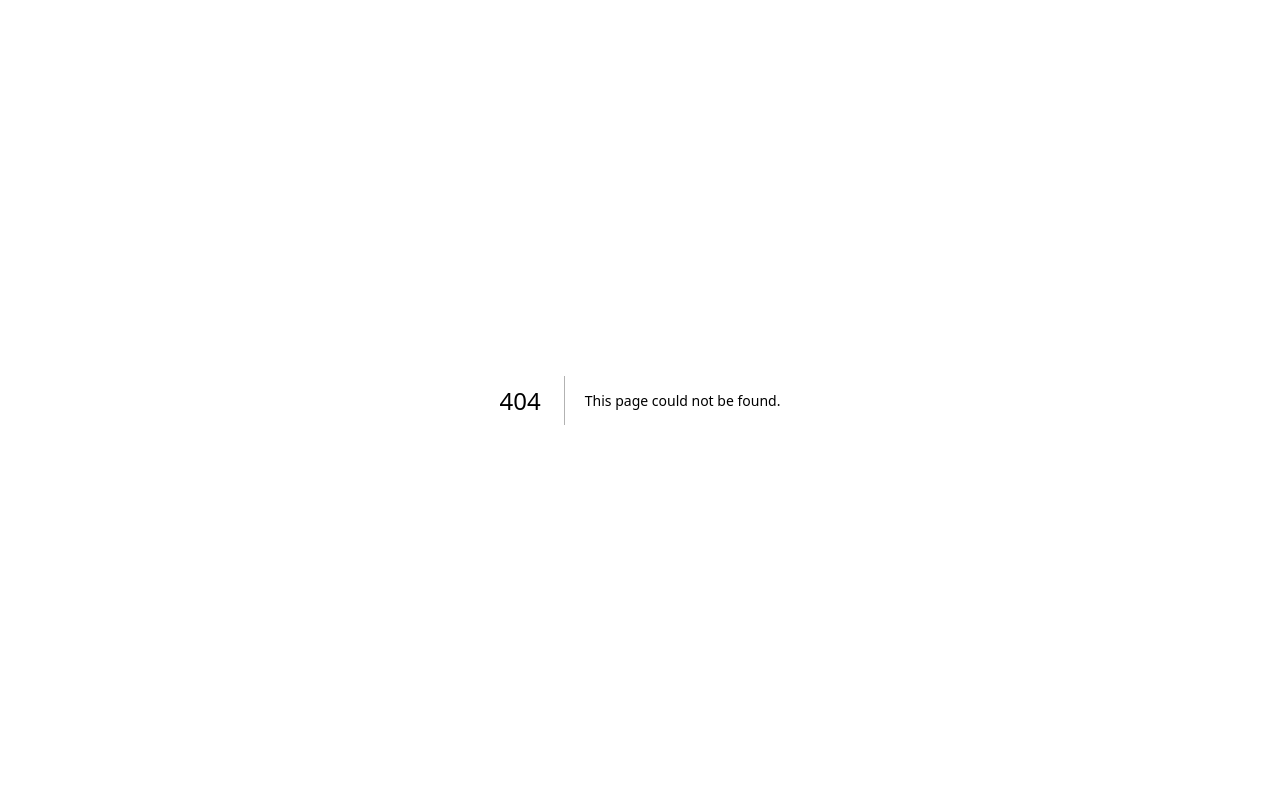
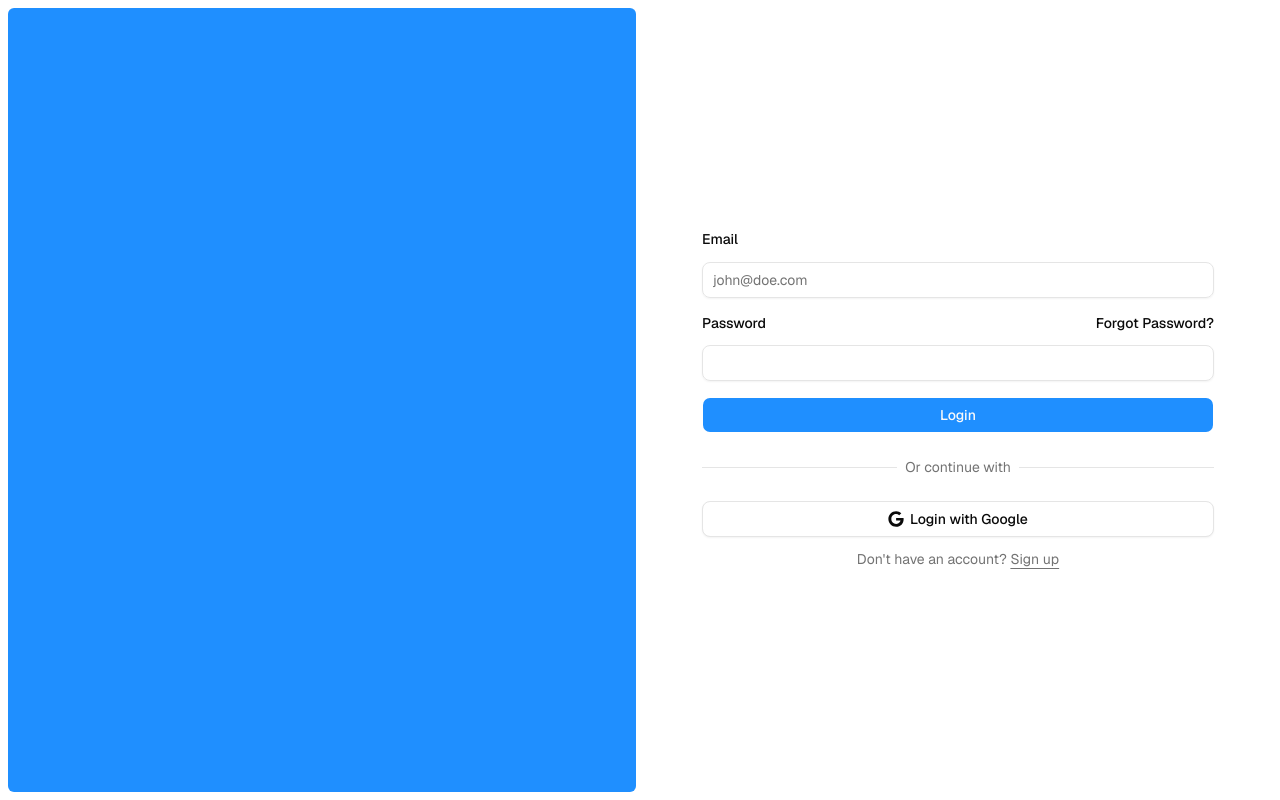
Before and after one commit to penhele/ac-sejuk-abadi-frontend, a Next.js app: page /login in a window 1280 px wide. Before the commit this address had no page. Built offline with nearby package versions, Linux system fonts and the light colour scheme.

Commit message:
change route

```diff
--- a/components/forms/forgot-password-form.tsx
+++ b/components/forms/forgot-password-form.tsx
@@ -32,7 +32,7 @@ export default function ForgotPasswordForm() {
         <Field>
           <Button>Reset Password</Button>
 
-          <Link href={"/auth/login"}>
+          <Link href={"/login"}>
             <Button variant={"outline"} className="w-full">
               Back to login
             </Button>
--- a/components/forms/login-form.tsx
+++ b/components/forms/login-form.tsx
@@ -22,7 +22,7 @@ export default function LoginForm() {
           <div className="flex flex-row justify-between">
             <FieldLabel htmlFor="password">Password</FieldLabel>
 
-            <Link href={"/auth/forgot-password"}>
+            <Link href={"/forgot-password"}>
               <FieldLabel>Forgot Password?</FieldLabel>
             </Link>
           </div>
@@ -46,10 +46,7 @@ export default function LoginForm() {
 
           <FieldDescription className="text-center">
             Don&apos;t have an account?{" "}
-            <Link
-              href="/auth/register"
-              className="underline underline-offset-4"
-            >
+            <Link href="/register" className="underline underline-offset-4">
               Sign up
             </Link>
           </FieldDescription>
--- a/components/forms/register-form.tsx
+++ b/components/forms/register-form.tsx
@@ -97,7 +97,7 @@ export default function RegisterForm() {
 
           <FieldDescription className="text-center">
             Have an account?{" "}
-            <Link href="/auth/login" className="underline underline-offset-4">
+            <Link href="/login" className="underline underline-offset-4">
               Sign in
             </Link>
           </FieldDescription>
--- a/components/navbar/nav-action.tsx
+++ b/components/navbar/nav-action.tsx
@@ -23,11 +23,11 @@ export default function NavAction() {
       </div>
 
       <div className="flex flex-row gap-2 items-center">
-        <Link href={"/auth/register"}>
+        <Link href={"/register"}>
           <Button variant={"ghost"}>Register</Button>
         </Link>
 
-        <Link href={"/auth/login"}>
+        <Link href={"/login"}>
           <Button>Login</Button>
         </Link>
       </div>
```
Also changed, not shown: app/(auth)/forgot-password/page.tsx (renamed from app/(auth)/auth/forgot-password/page.tsx), app/(auth)/layout.tsx (renamed from app/(auth)/auth/layout.tsx), app/(auth)/login/page.tsx (renamed from app/(auth)/auth/login/page.tsx), app/(auth)/register/page.tsx (renamed from app/(auth)/auth/register/page.tsx).
